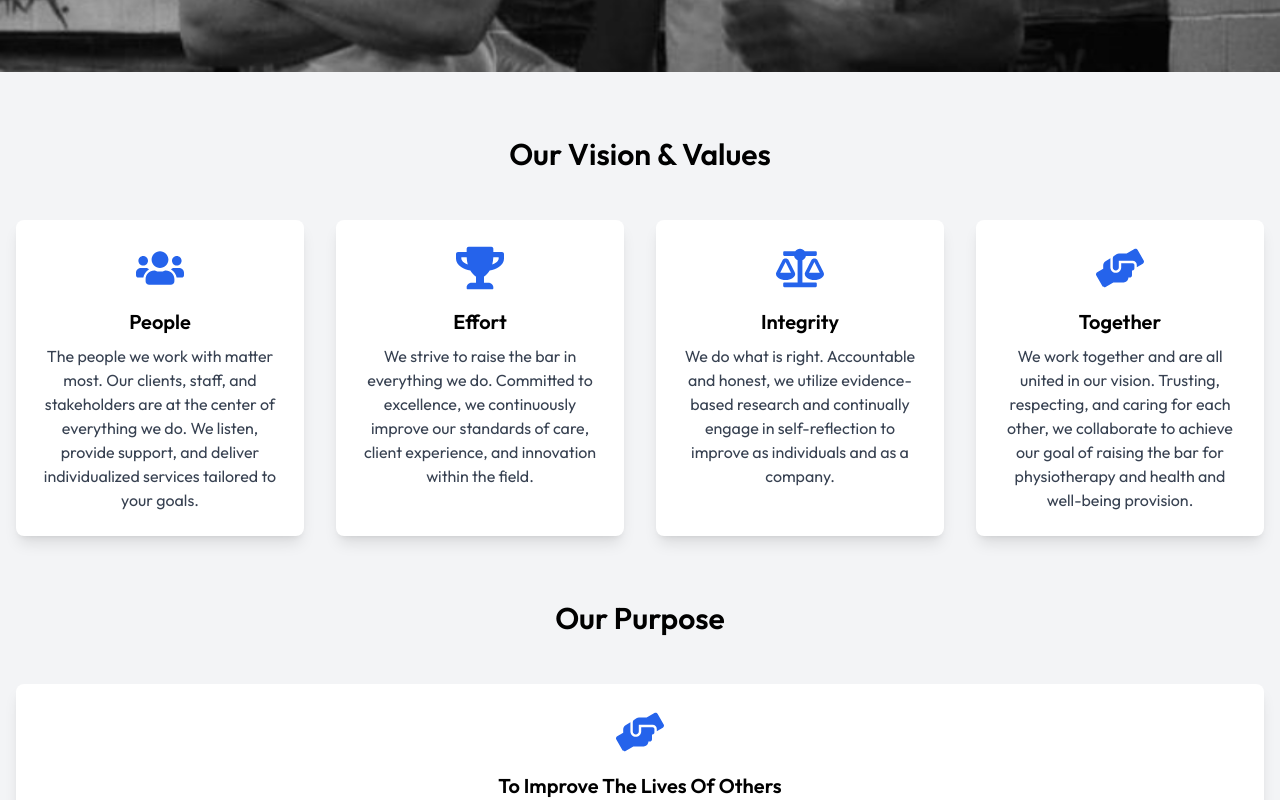
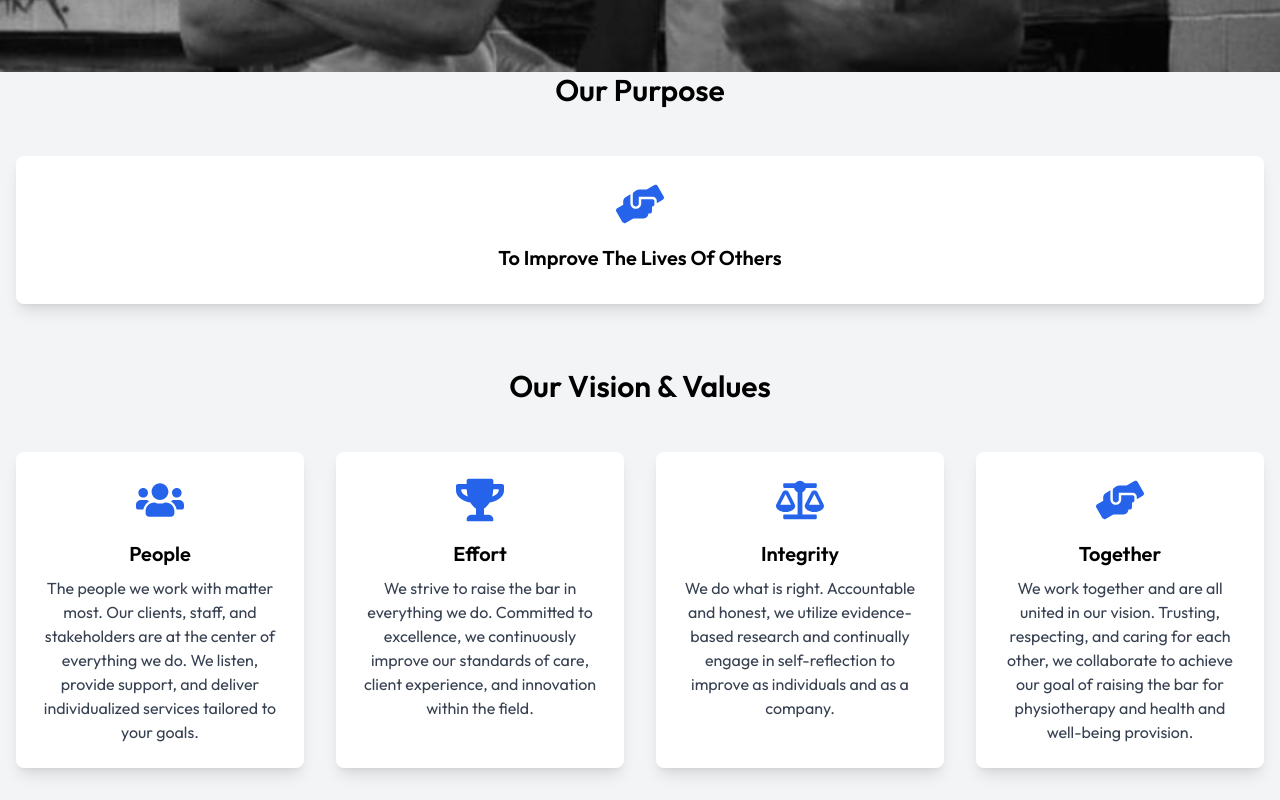
Before and after one commit to edutf8/scrxphysiotherapy-frontend, a Next.js app: page /vision in a window 1280 px wide. Shown: the part 700-1500 px from the top of the page. Built offline with nearby package versions, Linux system fonts and the light colour scheme.

Commit message:
Swap purpose and vision

```diff
--- a/src/app/vision/page.jsx
+++ b/src/app/vision/page.jsx
@@ -15,8 +15,8 @@ export default function Vision() {
     return (
         <div className="bg-gray-100 min-h-screen flex flex-col">
             <section id="navigation">
-                <Navbar />
-                <Header />
+                <Navbar/>
+                <Header/>
             </section>
 
             <section className="relative h-[66vh] md:h-[75vh] flex items-center justify-center overflow-hidden">
@@ -30,52 +30,9 @@ export default function Vision() {
                 />
                 <div className="relative z-10 p-5 text-center max-w-3xl text-white">
                     <h1 className="text-3xl md:text-5xl font-bold mb-4">
-                        At South Coast Rx, we strive to raise the bar for Physiotherapy and health and well-being provision.
+                        At South Coast Rx, we strive to raise the bar for Physiotherapy and health and well-being
+                        provision.
                     </h1>
-                </div>
-            </section>
-
-            <section className="py-12 md:py-16 bg-gray-100">
-                <div className="container mx-auto px-4">
-                    <h2 className="text-2xl md:text-3xl font-semibold text-center mb-8 md:mb-12">Our Vision & Values</h2>
-                    <div className="grid grid-cols-1 sm:grid-cols-2 lg:grid-cols-4 gap-6 md:gap-8">
-                        <div className="bg-white p-4 md:p-6 rounded-lg shadow-lg transform hover:scale-105 transition-transform duration-300">
-                            <div className="flex items-center justify-center mb-4">
-                                <FaUsers className="text-blue-600 w-10 h-10 md:w-12 md:h-12" />
-                            </div>
-                            <h3 className="text-lg md:text-xl font-semibold mb-2 text-center">People</h3>
-                            <p className="text-gray-700 text-center">
-                                The people we work with matter most. Our clients, staff, and stakeholders are at the center of everything we do. We listen, provide support, and deliver individualized services tailored to your goals.
-                            </p>
-                        </div>
-                        <div className="bg-white p-4 md:p-6 rounded-lg shadow-lg transform hover:scale-105 transition-transform duration-300">
-                            <div className="flex items-center justify-center mb-4">
-                                <FaTrophy className="text-blue-600 w-10 h-10 md:w-12 md:h-12" />
-                            </div>
-                            <h3 className="text-lg md:text-xl font-semibold mb-2 text-center">Effort</h3>
-                            <p className="text-gray-700 text-center">
-                                We strive to raise the bar in everything we do. Committed to excellence, we continuously improve our standards of care, client experience, and innovation within the field.
-                            </p>
-                        </div>
-                        <div className="bg-white p-4 md:p-6 rounded-lg shadow-lg transform hover:scale-105 transition-transform duration-300">
-                            <div className="flex items-center justify-center mb-4">
-                                <FaBalanceScale className="text-blue-600 w-10 h-10 md:w-12 md:h-12" />
-                            </div>
-                            <h3 className="text-lg md:text-xl font-semibold mb-2 text-center">Integrity</h3>
-                            <p className="text-gray-700 text-center">
-                                We do what is right. Accountable and honest, we utilize evidence-based research and continually engage in self-reflection to improve as individuals and as a company.
-                            </p>
-                        </div>
-                        <div className="bg-white p-4 md:p-6 rounded-lg shadow-lg transform hover:scale-105 transition-transform duration-300">
-                            <div className="flex items-center justify-center mb-4">
-                                <FaHandsHelping className="text-blue-600 w-10 h-10 md:w-12 md:h-12" />
-                            </div>
-                            <h3 className="text-lg md:text-xl font-semibold mb-2 text-center">Together</h3>
-                            <p className="text-gray-700 text-center">
-                                We work together and are all united in our vision. Trusting, respecting, and caring for each other, we collaborate to achieve our goal of raising the bar for physiotherapy and health and well-being provision.
-                            </p>
-                        </div>
-                    </div>
                 </div>
             </section>
             <section id={"our-purpose"}>
@@ -84,9 +41,64 @@ export default function Vision() {
                     <div
                         className="bg-white p-4 md:p-6 rounded-lg shadow-lg transform hover:scale-105 transition-transform duration-300">
                         <div className="flex items-center justify-center mb-4">
-                            <FaHandsHelping className="text-blue-600 w-10 h-10 md:w-12 md:h-12" />
+                            <FaHandsHelping className="text-blue-600 w-10 h-10 md:w-12 md:h-12"/>
                         </div>
-                        <h3 className="text-lg md:text-xl font-semibold mb-2 text-center">To Improve The Lives Of Others</h3>
+                        <h3 className="text-lg md:text-xl font-semibold mb-2 text-center">To Improve The Lives Of
+                            Others</h3>
+                    </div>
+                </div>
+            </section>
+            <section className="py-12 md:py-16 bg-gray-100">
+                <div className="container mx-auto px-4">
+                    <h2 className="text-2xl md:text-3xl font-semibold text-center mb-8 md:mb-12">Our Vision &
+                        Values</h2>
+                    <div className="grid grid-cols-1 sm:grid-cols-2 lg:grid-cols-4 gap-6 md:gap-8">
+                        <div
+                            className="bg-white p-4 md:p-6 rounded-lg shadow-lg transform hover:scale-105 transition-transform duration-300">
+                            <div className="flex items-center justify-center mb-4">
+                                <FaUsers className="text-blue-600 w-10 h-10 md:w-12 md:h-12"/>
+                            </div>
+                            <h3 className="text-lg md:text-xl font-semibold mb-2 text-center">People</h3>
+                            <p className="text-gray-700 text-center">
+                                The people we work with matter most. Our clients, staff, and stakeholders are at the
+                                center of everything we do. We listen, provide support, and deliver individualized
+                                services tailored to your goals.
+                            </p>
+                        </div>
+                        <div
+                            className="bg-white p-4 md:p-6 rounded-lg shadow-lg transform hover:scale-105 transition-transform duration-300">
+                            <div className="flex items-center justify-center mb-4">
+                                <FaTrophy className="text-blue-600 w-10 h-10 md:w-12 md:h-12"/>
+                            </div>
+                            <h3 className="text-lg md:text-xl font-semibold mb-2 text-center">Effort</h3>
+                            <p className="text-gray-700 text-center">
+                                We strive to raise the bar in everything we do. Committed to excellence, we continuously
+                                improve our standards of care, client experience, and innovation within the field.
+                            </p>
+                        </div>
+                        <div
+                            className="bg-white p-4 md:p-6 rounded-lg shadow-lg transform hover:scale-105 transition-transform duration-300">
+                            <div className="flex items-center justify-center mb-4">
+                                <FaBalanceScale className="text-blue-600 w-10 h-10 md:w-12 md:h-12"/>
+                            </div>
+                            <h3 className="text-lg md:text-xl font-semibold mb-2 text-center">Integrity</h3>
+                            <p className="text-gray-700 text-center">
+                                We do what is right. Accountable and honest, we utilize evidence-based research and
+                                continually engage in self-reflection to improve as individuals and as a company.
+                            </p>
+                        </div>
+                        <div
+                            className="bg-white p-4 md:p-6 rounded-lg shadow-lg transform hover:scale-105 transition-transform duration-300">
+                            <div className="flex items-center justify-center mb-4">
+                                <FaHandsHelping className="text-blue-600 w-10 h-10 md:w-12 md:h-12"/>
+                            </div>
+                            <h3 className="text-lg md:text-xl font-semibold mb-2 text-center">Together</h3>
+                            <p className="text-gray-700 text-center">
+                                We work together and are all united in our vision. Trusting, respecting, and caring for
+                                each other, we collaborate to achieve our goal of raising the bar for physiotherapy and
+                                health and well-being provision.
+                            </p>
+                        </div>
                     </div>
                 </div>
             </section>
```
